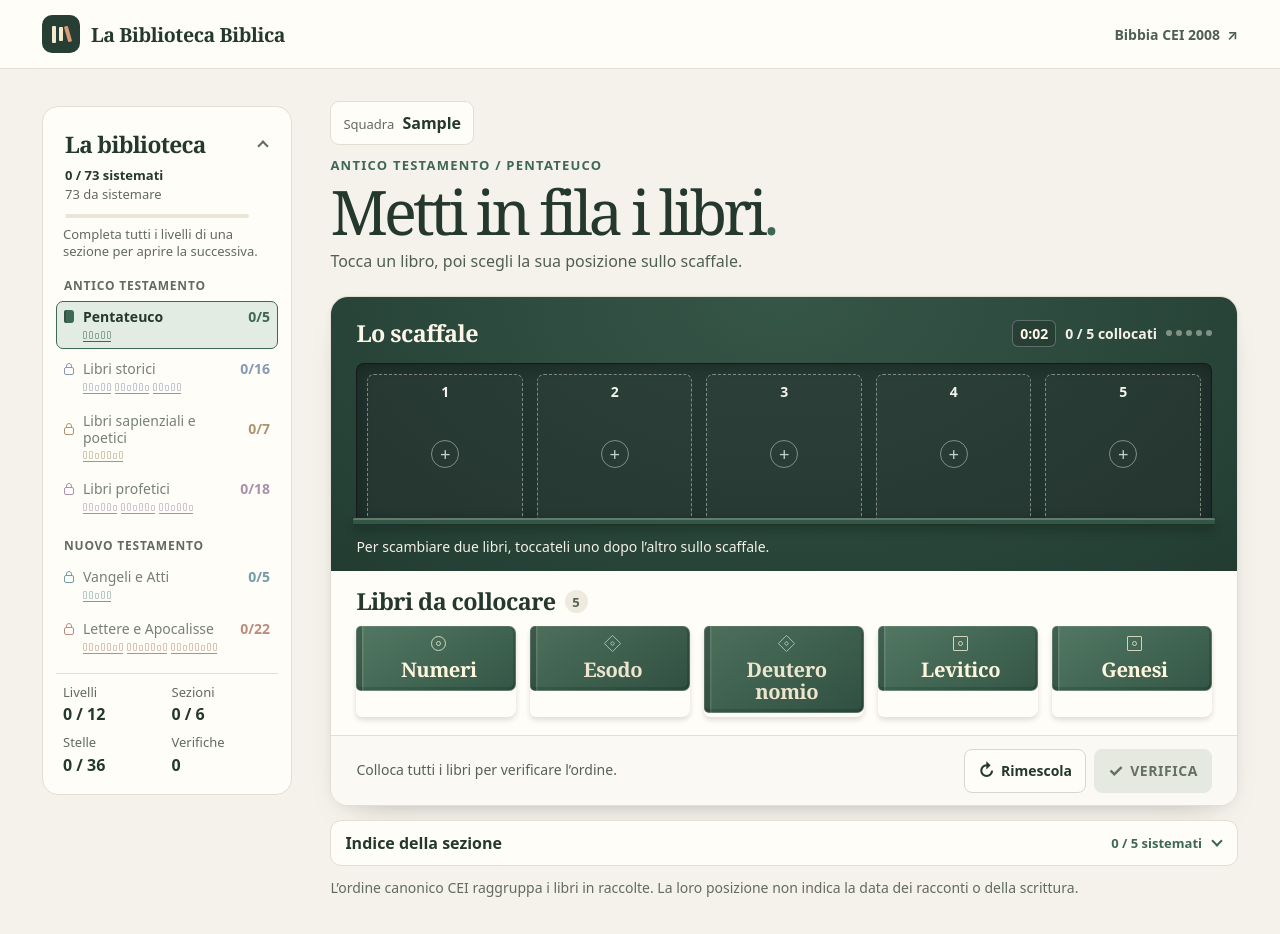
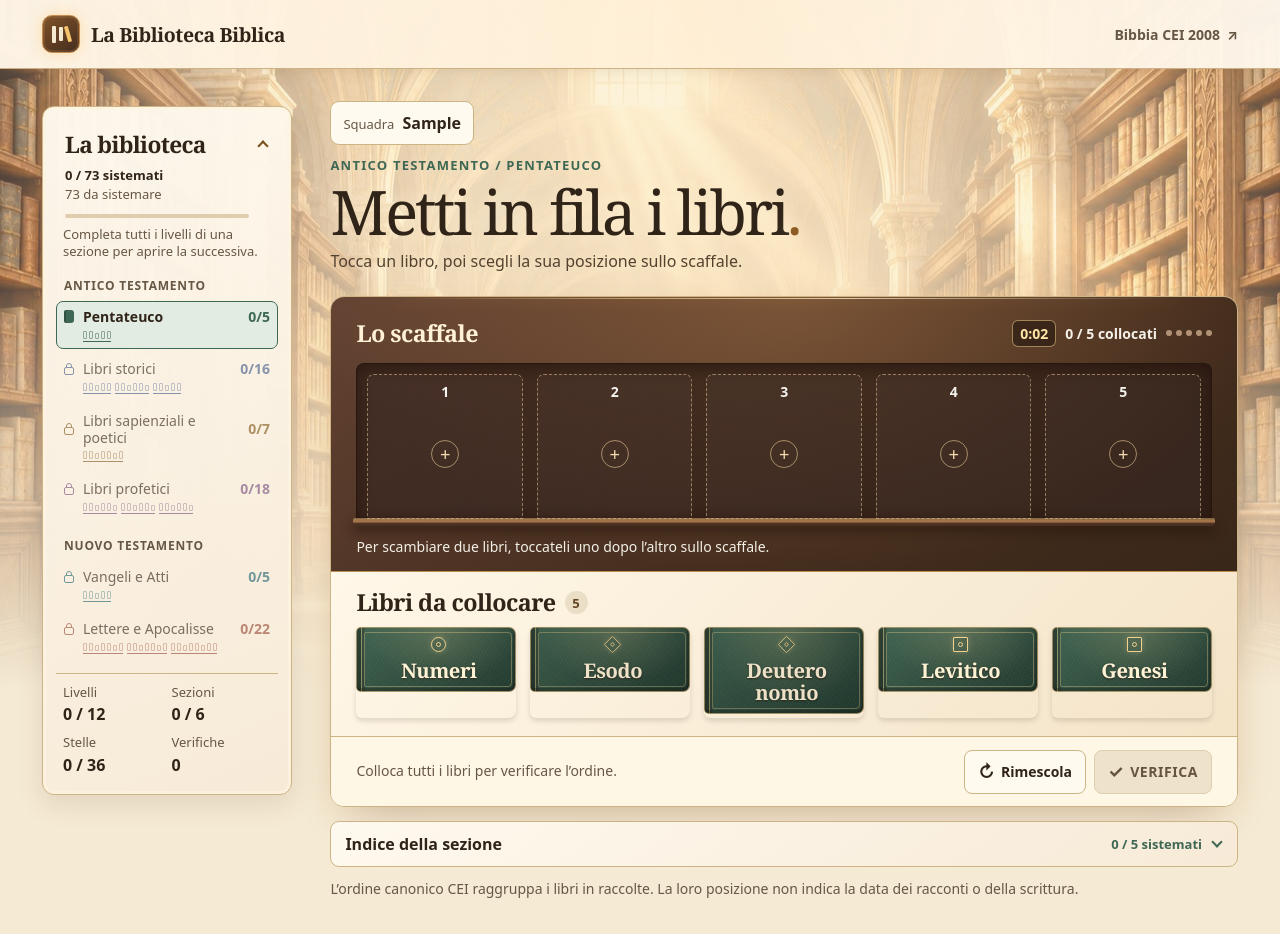
Before and after one commit to Gigio-code/biblioteca-biblica, a plain HTML site: page index.html in a window 1280 px wide. Both pictures are taken after typing "Sample" into the empty fields and a click on the button "Inizia la partita". Drawn offline with Linux system fonts and the light colour scheme.

Commit message:
Illumina la biblioteca e rinnova la grafica dei dorsi

```diff
--- a/stile.css
+++ b/stile.css
@@ -2,12 +2,16 @@
   color-scheme: light;
   -webkit-text-size-adjust: 100%;
   text-size-adjust: 100%;
-  --paper: #f5f2eb;
-  --white: #fffdf8;
-  --ink: #24382e;
-  --muted: #626b60;
-  --border: #e3ded2;
-  --green: #263e33;
+  --paper: #f5ead4;
+  --white: #fffaf0;
+  --ink: #302419;
+  --muted: #675745;
+  --border: #cdb484;
+  --gold: #78501e;
+  --gold-light: #ffe5a4;
+  --parchment: #f5e7ce;
+  --wood: #432c1d;
+  --surface: linear-gradient(154deg, #fffaf0f5, #f7ead7f7);
   --serif: Georgia, "Times New Roman", serif;
   --sans: system-ui, -apple-system, BlinkMacSystemFont, sans-serif;
   font-family: var(--sans);
@@ -16,7 +20,23 @@
 }
 
 *, *::before, *::after { box-sizing: border-box; }
-body { margin: 0; }
+body {
+  position: relative;
+  isolation: isolate;
+  min-height: 100vh;
+  margin: 0;
+}
+body::before {
+  position: absolute;
+  z-index: -1;
+  inset: 0 0 auto;
+  height: clamp(500px, 88vh, 920px);
+  background:
+    linear-gradient(to bottom, #f5ead43b 0%, #f5ead438 39%, var(--paper) 98%),
+    linear-gradient(90deg, #f5ead410, #fff2d6b8 36%, #fff2d69c 68%, #f5ead418),
+    url("./biblioteca-luminosa.jpg") center 19% / cover no-repeat;
+  content: "";
+}
 [hidden] { display: none !important; }
 h1, h2, h3, p { margin: 0; }
 button, a { -webkit-tap-highlight-color: transparent; }
@@ -26,13 +46,14 @@ button {
 }
 button:not(:disabled) { cursor: pointer; }
 button:focus-visible, a:focus-visible, summary:focus-visible {
-  outline: 3px solid #a3533c;
+  outline: 3px solid #9a5d1b;
   outline-offset: 3px;
 }
 
 .masthead {
-  background: var(--white);
-  border-bottom: 1px solid var(--border);
+  border-bottom: 1px solid #b59058a6;
+  background: linear-gradient(90deg, #fff6e8f7, #ffefd6ee 54%, #fff8edf5);
+  box-shadow: 0 2px 13px #77501c20;
 }
 
 .masthead-inner {
@@ -63,7 +84,9 @@ button:focus-visible, a:focus-visible, summary:focus-visible {
   height: 38px;
   flex: 0 0 38px;
   border-radius: 10px;
-  background: var(--green);
+  border: 1px solid #c88d4c;
+  background: linear-gradient(145deg, #805329, var(--wood));
+  box-shadow: 0 0 14px #ffc96570, inset 0 0 0 2px #f5c57820;
 }
 
 .brand-mark i {
@@ -76,7 +99,7 @@ button:focus-visible, a:focus-visible, summary:focus-visible {
 .brand-mark i:nth-child(2) { height: 14px; }
 .brand-mark i:nth-child(3) {
   height: 16px;
-  background: #d99a75;
+  background: #f4c56c;
   transform: rotate(-16deg);
 }
 
@@ -85,7 +108,7 @@ button:focus-visible, a:focus-visible, summary:focus-visible {
   align-items: center;
   gap: 7px;
   min-height: 44px;
-  color: #4f6053;
+  color: var(--muted);
   font-size: .875rem;
   font-weight: 650;
   text-decoration: none;
@@ -106,8 +129,9 @@ button:focus-visible, a:focus-visible, summary:focus-visible {
   margin-top: 5px;
   padding: 22px 13px 17px;
   border: 1px solid var(--border);
-  border-radius: 16px;
-  background: var(--white);
+  border-radius: 12px;
+  background: var(--surface);
+  box-shadow: 0 9px 26px #693f2521, inset 0 0 0 3px #fff4dfb8;
 }
 
 .library-summary {
@@ -128,7 +152,7 @@ button:focus-visible, a:focus-visible, summary:focus-visible {
   right: 2px;
   width: 8px;
   height: 8px;
-  border: solid #5f6e60;
+  border: solid var(--gold);
   border-width: 0 2px 2px 0;
   transform: rotate(45deg);
 }
@@ -141,28 +165,22 @@ details[open] > .library-summary::after { transform: translateY(3px) rotate(225d
 }
 
 [data-section="pentateuco"] {
-  --accent: #3f6854; --accent-soft: #e3ece2; --book-light: #527862; --book-dark: #345647;
-  --shelf-light: #365648; --shelf-dark: #223c32;
+  --accent: #3f6854; --accent-soft: #e3ece2; --book-light: #416451; --book-dark: #233b30;
 }
 [data-section="storici"] {
-  --accent: #435d8b; --accent-soft: #e7ecf7; --book-light: #526d99; --book-dark: #364b74;
-  --shelf-light: #394f72; --shelf-dark: #253752;
+  --accent: #435d8b; --accent-soft: #e7ecf7; --book-light: #485e87; --book-dark: #273956;
 }
 [data-section="sapienziali"] {
-  --accent: #81591f; --accent-soft: #f5edd6; --book-light: #986e30; --book-dark: #6e481b;
-  --shelf-light: #6b5030; --shelf-dark: #493821;
+  --accent: #81591f; --accent-soft: #f5edd6; --book-light: #885e2b; --book-dark: #523519;
 }
 [data-section="profetici"] {
-  --accent: #785180; --accent-soft: #f0e7f2; --book-light: #855e8e; --book-dark: #5c3c67;
-  --shelf-light: #634a6c; --shelf-dark: #442f4e;
+  --accent: #785180; --accent-soft: #f0e7f2; --book-light: #765377; --book-dark: #492f4d;
 }
 [data-section="vangeli"] {
-  --accent: #246574; --accent-soft: #dfeef0; --book-light: #397987; --book-dark: #255560;
-  --shelf-light: #345f6a; --shelf-dark: #23444c;
+  --accent: #246574; --accent-soft: #dfeef0; --book-light: #396d73; --book-dark: #20494f;
 }
 [data-section="lettere"] {
-  --accent: #974c39; --accent-soft: #f5e7e1; --book-light: #a95442; --book-dark: #793a30;
-  --shelf-light: #714638; --shelf-dark: #4e3027;
+  --accent: #974c39; --accent-soft: #f5e7e1; --book-light: #91513d; --book-dark: #5d2f27;
 }
 
 .library-numbers {
@@ -180,10 +198,10 @@ details[open] > .library-summary::after { transform: translateY(3px) rotate(225d
   height: 4px;
   margin: 11px 0 4px;
   border-radius: 4px;
-  background: #eae5d9;
+  background: #dfcdae;
   overflow: hidden;
 }
-#library-meter-fill { display: block; height: 100%; background: #54745c; border-radius: inherit; }
+#library-meter-fill { display: block; height: 100%; background: linear-gradient(90deg, #916022, #d9a757); border-radius: inherit; }
 
 .testament {
   margin: 16px 8px 7px;
@@ -245,7 +263,7 @@ details[open] > .library-summary::after { transform: translateY(3px) rotate(225d
   font-weight: 750;
 }
 .level-button[aria-current] { border-color: var(--accent); background: var(--accent-soft); }
-.level-button:disabled { color: #696e66; border-style: dashed; background: #efede6; }
+.level-button:disabled { color: #675b4a; border-style: dashed; background: #efe3cf; }
 .level-note { margin-top: 6px; color: var(--muted); font-size: .875rem; line-height: 1.4; }
 
 .intro { margin: 0 0 23px; }
@@ -259,23 +277,41 @@ details[open] > .library-summary::after { transform: translateY(3px) rotate(225d
 .intro h1 {
   margin: 6px 0 7px;
   font: 500 clamp(2.5rem, 4.8vw, 4.25rem)/1.02 var(--serif);
-  letter-spacing: -.065em;
+  letter-spacing: -.047em;
+  text-shadow: 0 1px 18px #fff4dbad;
 }
-.intro h1 span { color: var(--accent, #3f6854); }
-.intro-instruction { color: #515f52; font-size: 1rem; line-height: 1.45; }
+.intro h1 span { color: #8d5b23; }
+.intro-instruction { color: #544230; font-size: 1rem; line-height: 1.45; }
 
 .board {
   overflow: hidden;
   border: 1px solid var(--border);
-  border-radius: 18px;
-  background: var(--white);
-  box-shadow: 0 16px 36px -25px #3c352c66, 0 3px 9px #3833280a;
+  border-radius: 14px;
+  background: var(--surface);
+  box-shadow: 0 19px 44px -21px #68382065, 0 0 24px #ffd38a3b;
 }
 
 .shelf-panel {
+  position: relative;
   padding: 23px 25px 14px;
-  color: #fcf6e9;
-  background: radial-gradient(ellipse at 50% 0%, var(--shelf-light), var(--shelf-dark));
+  color: #fff1d5;
+  background: radial-gradient(ellipse at 51% 0%, #b7804e67, transparent 73%),
+    linear-gradient(150deg, #644333 0%, var(--wood) 65%, #392719);
+  border-bottom: 1px solid #bc8d53;
+}
+.shelf-panel::before {
+  position: absolute;
+  inset: 1px 7% auto;
+  height: 1px;
+  background: linear-gradient(90deg, transparent, #ffdf91b3 30%, #ffedc8 58%, transparent);
+  box-shadow: 0 0 16px #ffcf7aab;
+  animation: luce-scaffale 9s ease-in-out infinite alternate;
+  pointer-events: none;
+  content: "";
+}
+@keyframes luce-scaffale {
+  from { opacity: .72; }
+  to { opacity: 1; }
 }
 
 .shelf-head, .tray-head {
@@ -290,7 +326,7 @@ details[open] > .library-summary::after { transform: translateY(3px) rotate(225d
 .progress { display: flex; align-items: center; gap: 9px; color: #f4f0e8; }
 #placed-count { font-size: .875rem; font-weight: 650; white-space: nowrap; }
 .progress-dots { display: flex; gap: 4px; }
-.progress-dots span { width: 6px; height: 6px; border-radius: 50%; background: #819186; }
+.progress-dots span { width: 6px; height: 6px; border-radius: 50%; background: #b29276; }
 .progress-dots .filled { background: #ffd59d; }
 
 .shelf, .books {
@@ -302,11 +338,11 @@ details[open] > .library-summary::after { transform: translateY(3px) rotate(225d
 .shelf {
   position: relative;
   padding: 10px 10px 0;
-  border: 1px solid #161a1a;
+  border: 1px solid #25170e;
   border-bottom: 0;
   border-radius: 8px 8px 0 0;
-  background: #14181966;
-  box-shadow: inset 0 3px 12px #12161966;
+  background: #2d1d17a3;
+  box-shadow: inset 0 4px 15px #24140db8;
 }
 .shelf::after {
   position: absolute;
@@ -314,8 +350,8 @@ details[open] > .library-summary::after { transform: translateY(3px) rotate(225d
   inset: auto -4px -7px;
   height: 8px;
   border-radius: 2px 2px 4px 4px;
-  background: linear-gradient(#ffffff38 0 23%, transparent 23% 70%, #0006 70%), var(--book-dark);
-  box-shadow: 0 5px 9px #13241d70;
+  background: linear-gradient(#ffca826e 0 19%, #a37349 19% 48%, #493021 70% 100%);
+  box-shadow: 0 5px 11px #28170dc2;
   pointer-events: none;
 }
 
@@ -328,14 +364,14 @@ details[open] > .library-summary::after { transform: translateY(3px) rotate(225d
   min-width: 0;
   min-height: clamp(104px, 13vw, 145px);
   padding: 7px 5px 0;
-  border: 1px dashed #e5e7df75;
+  border: 1px dashed #f4d3a07c;
   border-radius: 7px 7px 0 0;
   color: #f3f2ec;
   background: #ffffff08;
 }
 .slot:focus-visible { z-index: 1; outline-color: #ffdb9c; }
 .slot.occupied { border-color: transparent; background: transparent; }
-.slot.confirmed { border: 1px solid #b9dec4; }
+.slot.confirmed { border: 1px solid #d0f1d9; box-shadow: 0 0 11px #d0f1d947; }
 .slot.destination { border-color: #e8c591; background-color: #ffdb9c0a; }
 .slot[aria-pressed="true"] { border: 1px solid #ffdb9c; box-shadow: inset 0 0 0 1px #ffdb9c; }
 .placing .slot[aria-pressed="true"] { border-color: #ffdb9c; }
@@ -347,7 +383,8 @@ details[open] > .library-summary::after { transform: translateY(3px) rotate(225d
   height: 1.05rem;
   border-radius: 50%;
   color: #163b2a;
-  background: #d0f1d9;
+  background: #def6dd;
+  box-shadow: 0 0 10px #e9ffdec7;
   font-size: .82rem;
   font-weight: 850;
   line-height: 1;
@@ -360,15 +397,15 @@ details[open] > .library-summary::after { transform: translateY(3px) rotate(225d
   width: 28px;
   height: 28px;
   margin-bottom: 14px;
-  border: 1px solid #d0dbd085;
+  border: 1px solid #f5d39d91;
   border-radius: 50%;
-  color: #c5d0c7;
+  color: #f2d9ac;
   font-size: 1.15rem;
   line-height: 1;
 }
 .shelf-tip { min-height: 1.25em; margin: 19px 0 0; color: #f4f0e8; font-size: .875rem; line-height: 1.35; }
 
-.tray { padding: 18px 25px; }
+.tray { padding: 18px 25px; background: linear-gradient(135deg, #fff7e8, #f4e4c8); }
 .tray-head { justify-content: flex-start; gap: 9px; margin-bottom: 12px; }
 .available-count {
   display: grid;
@@ -377,8 +414,8 @@ details[open] > .library-summary::after { transform: translateY(3px) rotate(225d
   height: 23px;
   padding-inline: 4px;
   border-radius: 20px;
-  background: #eeeae0;
-  color: #556052;
+  background: #eadec6;
+  color: #634522;
   font-size: .8125rem;
   font-weight: 750;
   font-variant-numeric: tabular-nums;
@@ -396,7 +433,7 @@ details[open] > .library-summary::after { transform: translateY(3px) rotate(225d
   transition: transform .15s ease, box-shadow .15s ease;
 }
 .book[aria-pressed="true"] {
-  outline: 3px solid #a3533c;
+  outline: 3px solid #9a5d1b;
   outline-offset: 3px;
   transform: translateY(-3px);
 }
@@ -404,10 +441,10 @@ details[open] > .library-summary::after { transform: translateY(3px) rotate(225d
   grid-column: 1 / -1;
   display: grid;
   place-items: center;
-  border: 1px dashed #d6ded1;
+  border: 1px solid #dfc8a4;
   border-radius: 8px;
-  background: #f6f8f3;
-  color: #4f6053;
+  background: #fff7e9dc;
+  color: var(--muted);
   text-align: center;
 }
 
@@ -420,13 +457,24 @@ details[open] > .library-summary::after { transform: translateY(3px) rotate(225d
   min-height: 52px;
   gap: 8px;
   padding: 9px 5px 9px 10px;
-  border: 1px solid #ffffff29;
+  border: 1px solid #e1bc7d9c;
   border-radius: 5px 7px 7px 5px;
-  color: var(--book-ink, #fff6de);
-  background: linear-gradient(90deg, #0003 0 5px, #fff2 5px 6px, transparent 7px),
-    linear-gradient(145deg, var(--book-light, #4a665a), var(--book-dark, #324c40));
-  box-shadow: inset -2px 0 #0002, inset 0 -3px #0002;
+  color: #fff3d6;
+  background:
+    linear-gradient(90deg, #10080465 0 4px, #ffdf8f65 4px 5px, #281a124d 5px 7px, transparent 8px),
+    repeating-linear-gradient(116deg, #ffebca0e 0 .35px, transparent .45px 3px),
+    radial-gradient(ellipse at 53% 0%, #ffe0a02e, transparent 65%),
+    linear-gradient(145deg, var(--book-light, #416451), var(--book-dark, #233b30));
+  box-shadow: inset -2px 0 #10080439, inset 0 -3px #10080440;
   text-align: center;
+}
+.cover::before {
+  position: absolute;
+  inset: 4px 3px 4px 7px;
+  border: 1px solid #ffdc9852;
+  border-radius: 2px 4px 4px 2px;
+  pointer-events: none;
+  content: "";
 }
 .slot .cover { border-radius: 5px 6px 0 0; }
 /* I segni distinguono i dorsi senza indicare il loro ordine. */
@@ -440,7 +488,9 @@ details[open] > .library-summary::after { transform: translateY(3px) rotate(225d
   height: 15px;
   border: 1px solid currentColor;
   border-radius: 50%;
-  opacity: .76;
+  color: #ffdb91;
+  opacity: .92;
+  box-shadow: 0 0 6px #ffe4a947;
 }
 .cover-mark::after { content: ""; position: absolute; inset: 4px; border: 1px solid currentColor; border-radius: 50%; }
 [data-mark="0"] .cover-mark { border-radius: 1px; transform: rotate(45deg) scale(.82); }
@@ -452,6 +502,7 @@ details[open] > .library-summary::after { transform: translateY(3px) rotate(225d
   overflow-wrap: anywhere;
   font: 700 clamp(.875rem, 1.65vw, 1.26rem)/1.08 var(--serif);
   letter-spacing: -.02em;
+  text-shadow: 0 1px 2px #28170eb0;
 }
 
 .dense .shelf, .dense .books { gap: clamp(4px, .65vw, 8px); }
@@ -468,9 +519,9 @@ details[open] > .library-summary::after { transform: translateY(3px) rotate(225d
   min-height: 70px;
   padding: 12px 25px;
   border-top: 1px solid var(--border);
-  background: #fbf9f3;
+  background: #fff7e6;
 }
-.feedback { color: #576255; font-size: .875rem; line-height: 1.35; }
+.feedback { color: var(--muted); font-size: .875rem; line-height: 1.35; }
 .feedback strong, .feedback span { display: block; }
 .feedback[data-result] strong { color: var(--ink); font-size: 1rem; }
 .feedback[data-result="retry"] strong { color: #85432d; }
@@ -487,16 +538,23 @@ details[open] > .library-summary::after { transform: translateY(3px) rotate(225d
   font-weight: 750;
 }
 .actions button span { font-size: 1.1rem; line-height: 1; }
-.reset { border: 1px solid #d9d7cb; color: var(--ink); background: var(--white); }
-.verify { border: 1px solid var(--book-dark); color: #fffdf8; background: var(--book-dark); text-transform: uppercase; letter-spacing: .04em; }
+.reset { border: 1px solid var(--border); color: var(--ink); background: var(--white); }
+.verify {
+  border: 1px solid #b8894f;
+  color: #342013;
+  background: linear-gradient(#ffe8af, #e3b96f);
+  box-shadow: 0 0 13px #ffd28262, inset 0 1px #fff8e0;
+  text-transform: uppercase;
+  letter-spacing: .04em;
+}
 .next { border: 1px solid var(--accent); background: var(--accent-soft); color: var(--accent); }
-.verify:disabled { border-color: #e6e9df; color: #656f63; background: #e6e9df; }
+.verify:disabled { border-color: #decdb0; color: #65543f; background: #eee2cb; box-shadow: none; }
 
 @media (hover: hover) {
   .book:hover { transform: translateY(-3px); }
   .slot:hover { border-color: #e8c591; }
-  .reset:hover { background: #f1eee4; }
-  .verify:not(:disabled):hover { background: var(--accent); }
+  .reset:hover { background: #f5e3c5; }
+  .verify:not(:disabled):hover { background: linear-gradient(#fff0c9, #ebc47c); }
   .section-row:not(:disabled):hover, .level-button:not(:disabled):hover { background: var(--accent-soft); }
 }
 
@@ -505,8 +563,8 @@ details[open] > .library-summary::after { transform: translateY(3px) rotate(225d
   margin-top: 14px;
   padding-inline: 14px;
   border: 1px solid var(--border);
-  border-radius: 11px;
-  background: var(--white);
+  border-radius: 9px;
+  background: var(--surface);
 }
 .catalog summary {
   min-height: 44px;
@@ -635,7 +693,7 @@ details[open] > .library-summary::after { transform: translateY(3px) rotate(225d
     grid-template-columns: minmax(0, 1fr);
     gap: 4px;
     padding: 5px;
-    border-bottom: 1px solid #161a1a;
+    border-bottom: 1px solid #25170e;
     border-radius: 8px;
   }
   .shelf::after { display: none; }
@@ -728,6 +786,7 @@ details[open] > .library-summary::after { transform: translateY(3px) rotate(225d
 
 @media (prefers-reduced-motion: reduce) {
   .book { transition: none; }
+  .shelf-panel::before { animation: none; }
 }
 
 /* Sfida a squadre */
@@ -753,10 +812,10 @@ details[open] > .library-summary::after { transform: translateY(3px) rotate(225d
 
 .level-clock {
   padding: 3px 7px;
-  border: 1px solid #ffffff40;
+  border: 1px solid #ffda9585;
   border-radius: 6px;
-  color: #fff8e8;
-  background: #11171436;
+  color: var(--gold-light);
+  background: #312016c7;
   font-weight: 700;
   font-size: .875rem;
   font-variant-numeric: tabular-nums;
@@ -812,17 +871,17 @@ details[open] > .library-summary::after { transform: translateY(3px) rotate(225d
   max-height: calc(100dvh - 24px);
   padding: 0;
   border: 1px solid var(--border);
-  border-radius: 19px;
-  background: var(--white);
+  border-radius: 15px;
+  background: radial-gradient(ellipse at 55% 0%, #fffdf5, transparent 72%), #fff1d7;
   color: var(--ink);
-  box-shadow: 0 24px 80px #18241e40;
+  box-shadow: 0 24px 80px #30231865, 0 0 30px #ffd88d4c, inset 0 0 0 4px #fff9e7aa;
   overscroll-behavior: contain;
 }
-.game-dialog::backdrop { background: #192b25a6; }
+.game-dialog::backdrop { background: #38271878; }
 .dialog-body { padding: clamp(19px, 4vw, 32px); }
 .dialog-kicker {
   margin-bottom: 8px;
-  color: #3f6854;
+  color: var(--gold);
   font-size: .82rem;
   font-weight: 800;
   letter-spacing: .045em;
@@ -846,13 +905,13 @@ details[open] > .library-summary::after { transform: translateY(3px) rotate(225d
   min-width: 0;
   min-height: 46px;
   padding: 8px 12px;
-  border: 1px solid #8f9a90;
+  border: 1px solid #a88760;
   border-radius: 8px;
   background: #fff;
   color: inherit;
   font: inherit;
 }
-#team-input:focus-visible { outline: 2px solid #3f6854; outline-offset: 2px; }
+#team-input:focus-visible { outline: 2px solid #9a5d1b; outline-offset: 2px; }
 #saved-teams { border-bottom: 1px solid var(--border); padding-bottom: 12px; }
 #saved-teams h3 { font-size: .9rem; margin-bottom: 7px; }
 .saved-teams, .dialog-actions { display: flex; flex-wrap: wrap; gap: 8px; }
@@ -862,20 +921,21 @@ details[open] > .library-summary::after { transform: translateY(3px) rotate(225d
   min-height: 44px;
   max-width: 100%;
   padding: 8px 14px;
-  border: 1px solid var(--green);
+  border: 1px solid #a77943;
   border-radius: 8px;
-  color: #fffdf8;
-  background: var(--green);
+  color: #fff4df;
+  background: linear-gradient(145deg, #6f4929, var(--wood));
+  box-shadow: inset 0 1px #ffdf9954;
   font-size: .9rem;
   font-weight: 750;
   overflow-wrap: anywhere;
 }
 .action-secondary {
-  border-color: #d5ddd4;
+  border-color: var(--border);
   color: var(--ink);
-  background: #edf1e9;
+  background: var(--parchment);
 }
-.action-secondary[aria-current] { border-color: #3f6854; }
+.action-secondary[aria-current] { border-color: var(--gold); }
 .rating {
   display: flex;
   flex-wrap: wrap;
@@ -894,7 +954,7 @@ details[open] > .library-summary::after { transform: translateY(3px) rotate(225d
   min-width: 0;
   padding: 9px 8px;
   border-radius: 8px;
-  background: #edf1e9;
+  background: var(--parchment);
 }
 .result-stats dd { font-size: 1.05rem; overflow-wrap: anywhere; }
 .result-books {
@@ -907,10 +967,10 @@ details[open] > .library-summary::after { transform: translateY(3px) rotate(225d
   line-height: 1.32;
 }
 .result-books li { overflow-wrap: anywhere; }
-.result-books li::marker { color: #3f6854; font-weight: 730; }
+.result-books li::marker { color: var(--gold); font-weight: 730; }
 
 .finale-dialog { width: min(100% - 24px, 690px); }
-.finale-dialog h2 { color: #263e33; }
+.finale-dialog h2 { color: var(--wood); }
 .finale-library {
   display: grid;
   grid-template-columns: repeat(2, minmax(0, 1fr));
```
Also changed, not shown: index.html (+2 -2 lines), biblioteca-luminosa.jpg (added).
